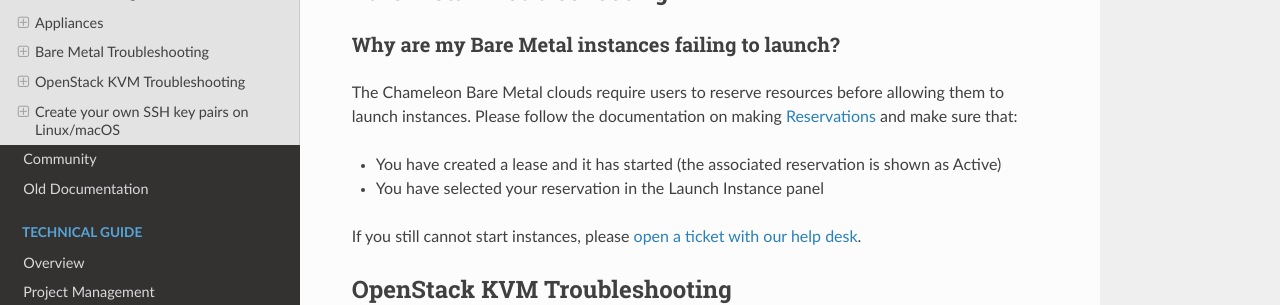
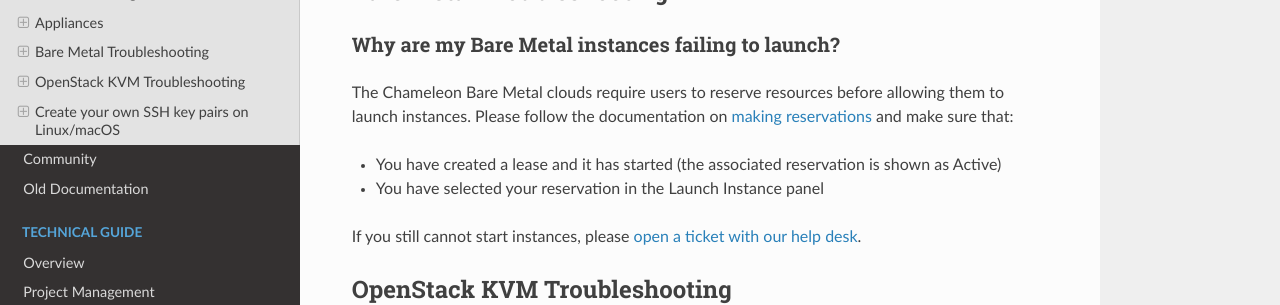
Before and after one commit to ChameleonCloud/docs, a Sphinx documentation site: the page built from source/getting-started/faq.rst, in a window 1280 px wide and 900 px high, scrolled down 9197 px. Shown: the part 175-480 px from the top of the window. Built offline with Sphinx 7.4.7 and the Read the Docs theme 2.0.0, drawn with Linux system fonts in a browser that asks for light colours; part of the change alters nothing that is shown; some of the changed text lies outside the part shown.

Commit message:
Change link styles

```diff
--- a/source/getting-started/faq.rst
+++ b/source/getting-started/faq.rst
@@ -118,7 +118,7 @@ ________________________________________________
 In order to promote fairness to all users, we have the following set of Best Practices for using Chameleon bare metal partitions:
 
 - Think Small for Development: If you are just developing or prototyping a system, and not yet running experiments at scale, use only as many nodes as you actually need (e.g., many projects can be developed and tested on 3-4 nodes), and try to take short reservations (e.g., for a work day or two when you actually develop). Always release the reservation if you will not use the testbed for an extended period of time (e.g., when you leave for the weekend or holidays).
-- Automation is your Friend: You can always snapshot your work/images between sessions using :ref:`cc-snapshot-utility` to simplify the redeployment of your environment during the next work session. You can also use scripting and environment customization to make it easier to redeploy images. An additional benefit of automation is that it makes it easier for you to reproduce your work and eventually share it with colleagues within your lab and other collaborators.
+- Automation is your Friend: You can always snapshot your work/images between sessions using :ref:`cc-snapshot <cc-snapshot-utility>` to simplify the redeployment of your environment during the next work session. You can also use scripting and environment customization to make it easier to redeploy images. An additional benefit of automation is that it makes it easier for you to reproduce your work and eventually share it with colleagues within your lab and other collaborators.
 - Think Big for Experimentation: Once you are ready to experiment you will want to test your experimental setup on increasingly larger scales. This is possible by taking an advance reservation for many resources for a relatively short time. The more resources you need, the more likely it is that you will need to run experiments at a less attractive time (e.g., during the weekend) — here’s where automation will also help. In justified cases, we will support reserving even the whole bare metal testbed.
 
 .. _are-there-limitations:
@@ -128,7 +128,7 @@ _____________________________________________
 
 We have two types of limitations, introduced to promote fair resource usage to all:
 
-- Allocation: Chameleon projects are limited to a per-project allocation currently set to 20,000 service units for 6 months. Allocations can be renewed or extended. See the :ref:`project-management` documentation for more details on Chameleon allocations.
+- Allocation: Chameleon projects are limited to a per-project allocation currently set to 20,000 service units for 6 months. Allocations can be renewed or extended. See the :ref:`project management <project-management>` documentation for more details on Chameleon allocations.
 - Lease: To ensure fairness to all users, resource reservations (leases) are limited to a duration of 7 days. However, an active lease within 48 hours of its end time can be prolonged by up to 7 days from the moment of request if resources are available. To prolong a lease, click on the “Update Lease” button in the Reservations panel of the CHI OpenStack dashboard, and enter the additional duration requested in the “Prolong for” boxes. If there is an advance reservation blocking your lease prolongation that could potentially be moved, you can interact through the users mailing list to coordinate with others users. Additionally, if you know from the start that your lease will require longer than a week and can justify it, you can `contact Chameleon staff via the ticketing system <https://www.chameleoncloud.org/user/help/ticket/new/>`_ to request a one-time exception to create a longer lease.
 
 .. _how-to-acknowledge:
@@ -181,7 +181,7 @@ If are eligible to be PI, in order to apply for a project  you need to make sure
 My PI/Professor/Colleague already has a Chameleon Project. How do I get added as a user on the project?
 _______________________________________________________________________________________________________
 
-You will need to contact the project PI and request that they add you as a user. Provide the PI with your Chameleon username. The project PI should visit the `Chameleon Project Management page <https://www.chameleoncloud.org/user/projects>`_. From there, the PI may follow the instructions on how to :ref:`manage-users`.
+You will need to contact the project PI and request that they add you as a user. Provide the PI with your Chameleon username. The project PI should visit the `Chameleon Project Management page <https://www.chameleoncloud.org/user/projects>`_. From there, the PI may follow the instructions on how to :ref:`manage users <manage-users>`.
 
 .. _what-are-sus:
 
@@ -362,7 +362,7 @@ __________________________
 Why are my Bare Metal instances failing to launch?
 __________________________________________________
 
-The Chameleon Bare Metal clouds require users to reserve resources before allowing them to launch instances. Please follow the documentation on making :ref:`reservations` and make sure that:
+The Chameleon Bare Metal clouds require users to reserve resources before allowing them to launch instances. Please follow the documentation on :ref:`making reservations <reservations>` and make sure that:
 
 - You have created a lease and it has started (the associated reservation is shown as Active)
 - You have selected your reservation in the Launch Instance panel
```
